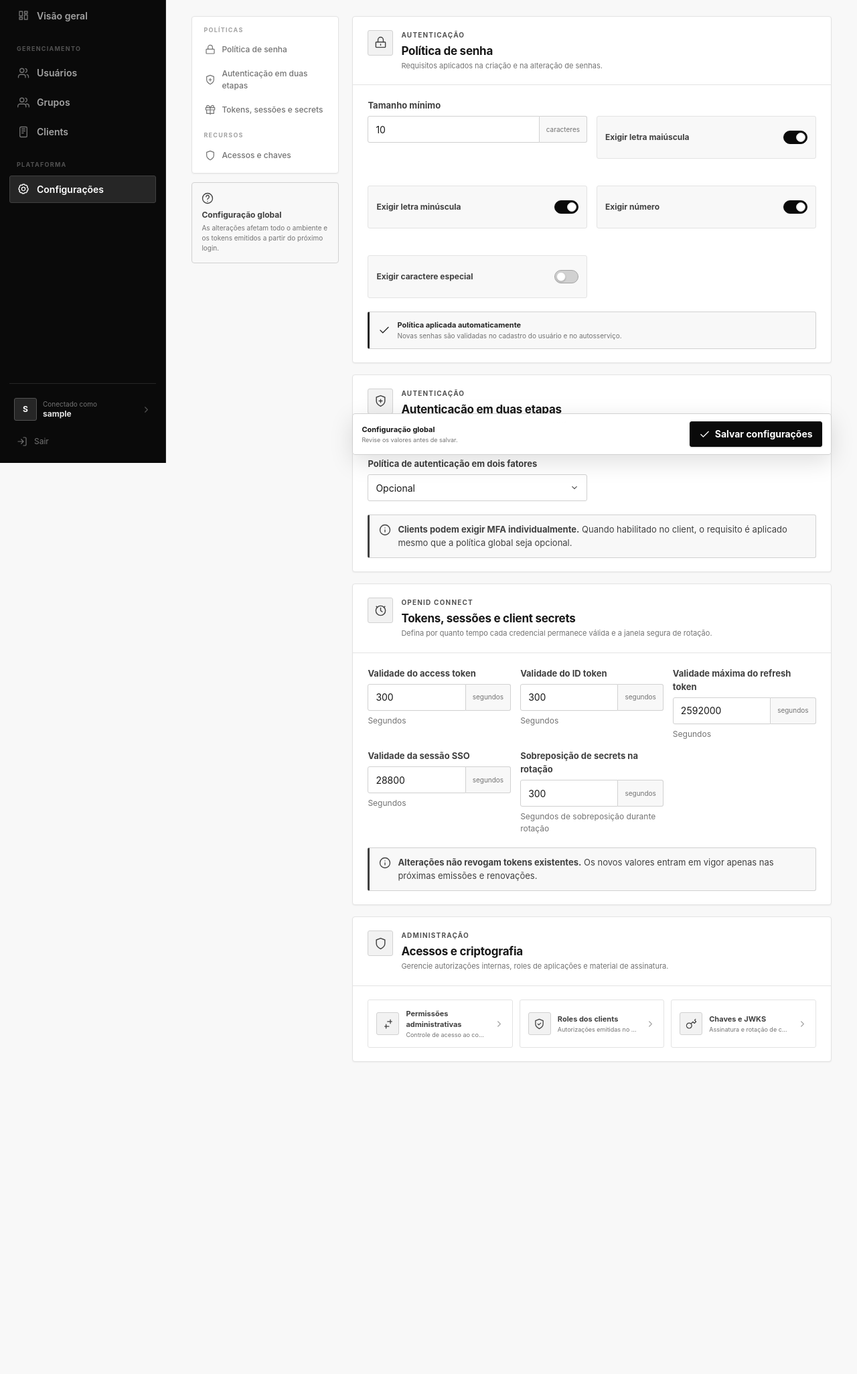
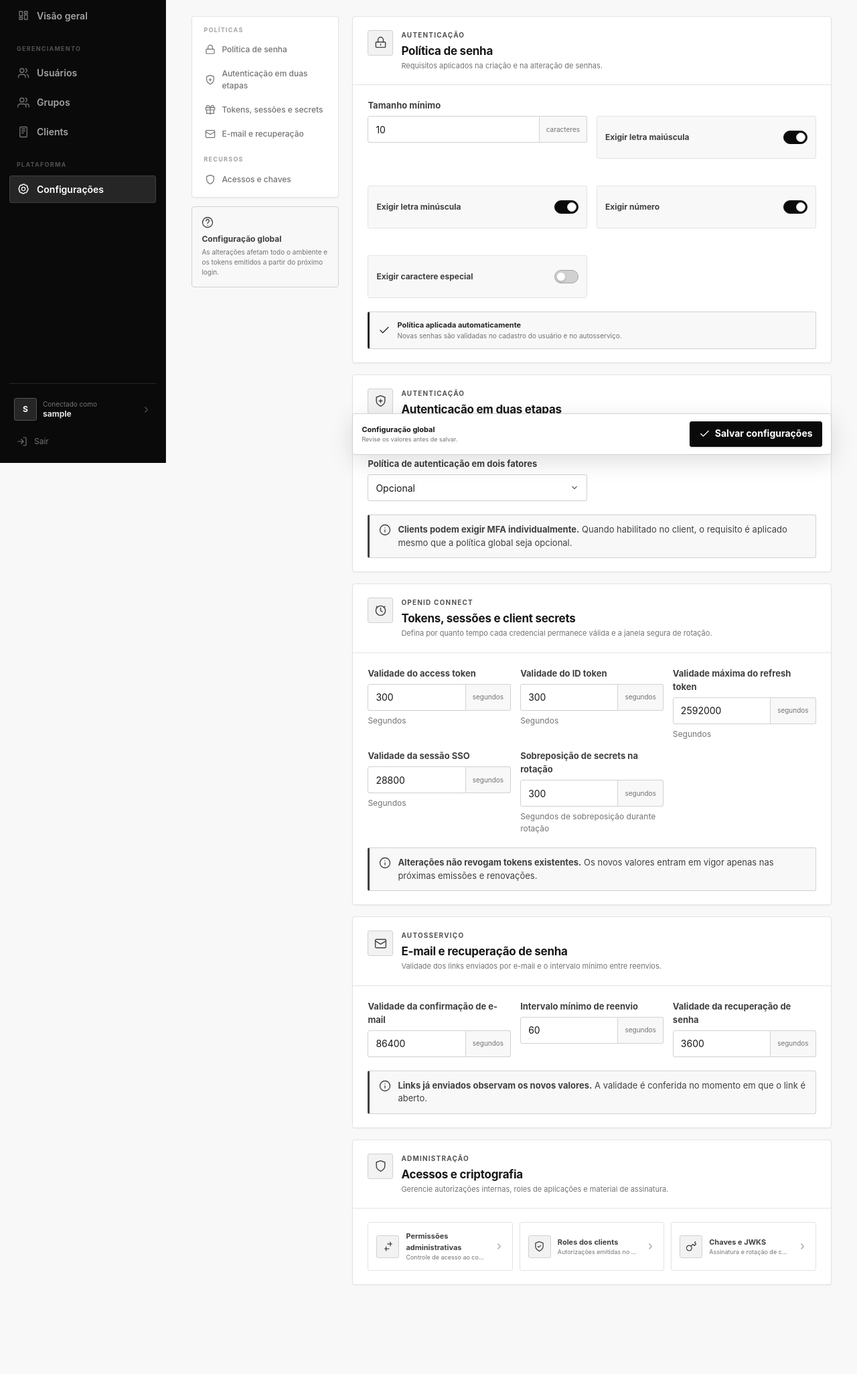
Before and after one commit to alexandrekaspary/Gate-Lite, a Django app: page /console/settings/ in a window 1280 px wide. Shown: the part 109-2160 px from the top of the page at 67% size. Before the commit the page ends 1694 px from the top, so only its background shows below. Run offline with Django 5.2, Linux system fonts and the light colour scheme; the visitor is signed in with stand-in values (Sample User, id 1); data comes from the database, SQL or seed files in the repository.

Commit message:
Add Docker support, database configuration, and email recovery settings
- Introduced Dockerfile for containerization with Gunicorn.
- Created .dockerignore to exclude unnecessary files from Docker context.
- Updated .env.example with PostgreSQL configuration options.
- Modified settings.py to support dynamic database engine selection.
- Enhanced SecurityPolicy model with email confirmation and password reset timeouts.
- Updated forms and views to utilize new SecurityPolicy fields.
- Added UI elements for email and password recovery settings in templates.
- Included tests for new email confirmation and password reset functionalities.

```diff
--- a/identity/forms.py
+++ b/identity/forms.py
@@ -264,8 +264,8 @@ class ClientRoleForm(StyledFormMixin, forms.ModelForm):
 class SecurityPolicyForm(StyledFormMixin, forms.ModelForm):
     class Meta:
         model = SecurityPolicy
-        fields = ("password_min_length","password_require_uppercase","password_require_lowercase","password_require_number","password_require_special","mfa_mode","access_token_ttl","id_token_ttl","refresh_token_ttl","sso_session_ttl","client_secret_grace_period")
-        labels = {"password_min_length":"Tamanho mínimo","password_require_uppercase":"Exigir letra maiúscula","password_require_lowercase":"Exigir letra minúscula","password_require_number":"Exigir número","password_require_special":"Exigir caractere especial","mfa_mode":"Política de autenticação em dois fatores","access_token_ttl":"Validade do access token","id_token_ttl":"Validade do ID token","refresh_token_ttl":"Validade máxima do refresh token","sso_session_ttl":"Validade da sessão SSO","client_secret_grace_period":"Sobreposição de secrets na rotação"}
+        fields = ("password_min_length","password_require_uppercase","password_require_lowercase","password_require_number","password_require_special","mfa_mode","access_token_ttl","id_token_ttl","refresh_token_ttl","sso_session_ttl","client_secret_grace_period","email_confirmation_timeout","email_confirmation_resend_seconds","password_reset_timeout")
+        labels = {"password_min_length":"Tamanho mínimo","password_require_uppercase":"Exigir letra maiúscula","password_require_lowercase":"Exigir letra minúscula","password_require_number":"Exigir número","password_require_special":"Exigir caractere especial","mfa_mode":"Política de autenticação em dois fatores","access_token_ttl":"Validade do access token","id_token_ttl":"Validade do ID token","refresh_token_ttl":"Validade máxima do refresh token","sso_session_ttl":"Validade da sessão SSO","client_secret_grace_period":"Sobreposição de secrets na rotação","email_confirmation_timeout":"Validade da confirmação de e-mail","email_confirmation_resend_seconds":"Intervalo mínimo de reenvio","password_reset_timeout":"Validade da recuperação de senha"}
 
 class MFASetupConfirmForm(StyledFormMixin, forms.Form):
     code=forms.RegexField(r"^\d{6}$",label="Código do aplicativo",widget=forms.TextInput(attrs={"inputmode":"numeric","autocomplete":"one-time-code","maxlength":"6"}))
--- a/identity/models.py
+++ b/identity/models.py
@@ -234,6 +234,9 @@ class SecurityPolicy(models.Model):
     sso_session_ttl = models.PositiveIntegerField(default=28800, help_text="Segundos",validators=[MinValueValidator(300),MaxValueValidator(2592000)])
     client_secret_grace_period = models.PositiveIntegerField(default=300, help_text="Segundos de sobreposição durante rotação",validators=[MaxValueValidator(86400)])
     mfa_mode = models.CharField(max_length=16,choices=MFAMode.choices,default=MFAMode.OPTIONAL)
+    email_confirmation_timeout = models.PositiveIntegerField(default=86400, help_text="Segundos",validators=[MinValueValidator(300),MaxValueValidator(604800)])
+    email_confirmation_resend_seconds = models.PositiveIntegerField(default=60, help_text="Segundos",validators=[MinValueValidator(10),MaxValueValidator(3600)])
+    password_reset_timeout = models.PositiveIntegerField(default=3600, help_text="Segundos",validators=[MinValueValidator(300),MaxValueValidator(604800)])
 
     class Meta: verbose_name = "Política de segurança"
     @classmethod
--- a/identity/tests_ui.py
+++ b/identity/tests_ui.py
@@ -465,6 +465,9 @@ class PolicyAndRouteContractTests(TestCase):
                 "refresh_token_ttl": 3600,
                 "sso_session_ttl": 7200,
                 "client_secret_grace_period": 120,
+                "email_confirmation_timeout": 43200,
+                "email_confirmation_resend_seconds": 90,
+                "password_reset_timeout": 1800,
             },
         )
         self.assertRedirects(
@@ -476,6 +479,9 @@ class PolicyAndRouteContractTests(TestCase):
         self.assertEqual(policy.mfa_mode, SecurityPolicy.MFAMode.ALL)
         self.assertEqual(policy.access_token_ttl, 420)
         self.assertEqual(policy.client_secret_grace_period, 120)
+        self.assertEqual(policy.email_confirmation_timeout, 43200)
+        self.assertEqual(policy.email_confirmation_resend_seconds, 90)
+        self.assertEqual(policy.password_reset_timeout, 1800)
         self.assertTrue(
             AuditEvent.objects.filter(
                 actor=operator, action="security_policy.updated"
--- a/identity/views.py
+++ b/identity/views.py
@@ -13,6 +13,9 @@ from django.contrib.auth import update_session_auth_hash
 from django.contrib.auth import login as auth_login
 from django.contrib.auth.forms import AuthenticationForm, PasswordChangeForm
 from django.contrib.auth.models import Group, Permission, User
+from django.contrib.auth.tokens import PasswordResetTokenGenerator
+from django.utils.crypto import constant_time_compare
+from django.utils.http import base36_to_int
 from django.core.exceptions import PermissionDenied
 from django.core.paginator import Paginator
 from django.db import transaction
@@ -386,6 +389,24 @@ def account_email_confirm(request):
     return response
 
 
+class PolicyPasswordResetTokenGenerator(PasswordResetTokenGenerator):
+    """check_token do Django com a validade lida da política persistida no banco."""
+    def check_token(self, user, token):
+        if not (user and token):
+            return False
+        try:
+            ts_b36, _ = token.split("-")
+            ts = base36_to_int(ts_b36)
+        except ValueError:
+            return False
+        for secret in [self.secret, *self.secret_fallbacks]:
+            if constant_time_compare(self._make_token_with_timestamp(user, ts, secret), token):
+                break
+        else:
+            return False
+        return (self._num_seconds(self._now()) - ts) <= SecurityPolicy.load().password_reset_timeout
+
+
 class VerifiedPasswordResetView(auth_views.PasswordResetView):
     form_class=VerifiedEmailPasswordResetForm
     template_name="registration/password_reset_form.html"
@@ -410,6 +431,7 @@ class VerifiedPasswordResetDoneView(auth_views.PasswordResetDoneView):
 
 class SecurePasswordResetConfirmView(auth_views.PasswordResetConfirmView):
     form_class=SecureSetPasswordForm
+    token_generator=PolicyPasswordResetTokenGenerator()
     template_name="registration/password_reset_confirm.html"
     success_url=reverse_lazy("password-reset-complete")
 
--- a/requirements.txt
+++ b/requirements.txt
@@ -1,3 +1,5 @@
 Django==5.2.16
 PyJWT[crypto]==2.13.0
 qrcode==8.2
+psycopg[binary]==3.2.13
+gunicorn==26.0.0
--- a/static/css/console.css
+++ b/static/css/console.css
@@ -127,9 +127,8 @@
 .getting-started { padding-bottom: 20px; }
 .setup-steps { display: grid; grid-template-columns: repeat(3, minmax(0, 1fr)); gap: 0; margin: 20px 0 0; padding: 0; list-style: none; }
 .setup-steps li { position: relative; display: flex; min-width: 0; gap: 11px; padding-right: 24px; }
-.setup-steps li:not(:last-child)::after { content: ""; position: absolute; z-index: 0; top: 15px; right: 7px; left: 34px; height: 1px; background: var(--line); }
-.setup-steps li > span { position: relative; z-index: 1; display: grid; width: 30px; height: 30px; flex: 0 0 auto; place-items: center; border: 1px solid var(--gray-500); border-radius: 50%; color: var(--gray-900); background: var(--gray-0); font-size: 11px; font-weight: 750; }
-.setup-steps li div { position: relative; z-index: 1; min-width: 0; background: var(--surface); }
+.setup-steps li > span { display: grid; width: 30px; height: 30px; flex: 0 0 auto; place-items: center; border: 1px solid var(--gray-500); border-radius: 50%; color: var(--gray-900); background: var(--gray-0); font-size: 11px; font-weight: 750; }
+.setup-steps li div { min-width: 0; }
 .setup-steps strong { color: var(--ink-soft); font-size: 13px; }
 .setup-steps p { margin: 3px 0 0; color: var(--muted); font-size: 11px; line-height: 1.5; }
 
@@ -396,7 +395,6 @@
   .filterbar .btn { flex: 1; }
   .setup-steps { grid-template-columns: 1fr; gap: 16px; }
   .setup-steps li { padding-right: 0; }
-  .setup-steps li:not(:last-child)::after { top: 30px; right: auto; bottom: -17px; left: 15px; width: 1px; height: auto; }
   .form-fields, .wizard-panel { grid-template-columns: 1fr; }
   .field-wrapper { grid-column: auto !important; }
   .checkbox-field > .control-label-spacer,
--- a/templates/account/base.html
+++ b/templates/account/base.html
@@ -20,8 +20,6 @@
         <span class="brand-copy"><strong>GateLite</strong><small>Minha conta</small></span>
       </a>
       <nav class="account-nav" aria-label="Navegação da conta">
-        <a class="btn ghost" href="{% url 'account-profile-edit' %}"><svg aria-hidden="true" viewBox="0 0 24 24"><path d="M20 21a8 8 0 0 0-16 0M12 13a5 5 0 1 0 0-10 5 5 0 0 0 0 10Z"/></svg>Perfil</a>
-        <a class="btn ghost" href="{% url 'account-mfa' %}"><svg aria-hidden="true" viewBox="0 0 24 24"><path d="M12 22s8-4 8-10V5l-8-3-8 3v7c0 6 8 10 8 10Z"/><path d="M9 12h6M12 9v6"/></svg>Segurança</a>
         {% if perms.identity.view_identity_console %}
         <a class="btn ghost" href="{% url 'console:dashboard' %}"><svg aria-hidden="true" viewBox="0 0 24 24"><path d="M4 13h6V4H4v9Zm0 7h6v-4H4v4Zm10 0h6v-9h-6v9Zm0-16v4h6V4h-6Z"/></svg>Console</a>
         {% endif %}
--- a/templates/console/settings.html
+++ b/templates/console/settings.html
@@ -12,6 +12,7 @@
       <a href="#password"><svg aria-hidden="true" viewBox="0 0 24 24"><rect x="3" y="11" width="18" height="10" rx="1"/><path d="M7 11V7a5 5 0 0 1 10 0v4"/></svg>Política de senha</a>
       <a href="#mfa"><svg aria-hidden="true" viewBox="0 0 24 24"><path d="M12 22s8-4 8-10V5l-8-3-8 3v7c0 6 8 10 8 10Z"/><path d="M9 12h6M12 9v6"/></svg>Autenticação em duas etapas</a>
       <a href="#tokens"><svg aria-hidden="true" viewBox="0 0 24 24"><path d="M20 12v8H4v-8M2 7h20v5H2zM12 22V7M7 7c-1.5 0-3-1-3-2.5S5.5 2 7 2c2 0 5 5 5 5s3-5 5-5c1.5 0 3 1 3 2.5S18.5 7 17 7"/></svg>Tokens, sessões e secrets</a>
+      <a href="#email"><svg aria-hidden="true" viewBox="0 0 24 24"><rect x="2" y="4" width="20" height="16" rx="2"/><path d="m22 7-10 6L2 7"/></svg>E-mail e recuperação</a>
       <p class="nav-label">Recursos</p>
       <a href="#access"><svg aria-hidden="true" viewBox="0 0 24 24"><path d="M12 22s8-4 8-10V5l-8-3-8 3v7c0 6 8 10 8 10Z"/></svg>Acessos e chaves</a>
     </nav>
@@ -33,7 +34,7 @@
       </div>
 
       <div class="settings-grid">
-        {% for field in form %}{% if 'password_' in field.name %}
+        {% for field in form %}{% if 'password_' in field.name and 'reset' not in field.name %}
         <div class="setting-field {% if field.field.widget.input_type == 'checkbox' %}setting-toggle{% endif %} {% if field.errors %}has-error{% endif %}">
           {% if field.field.widget.input_type == 'checkbox' %}
           <span class="control-label-spacer" aria-hidden="true"></span>
@@ -104,6 +105,28 @@
       </div>
     </section>
 
+    <section class="panel settings-section" id="email">
+      <div class="settings-section-header">
+        <span class="section-icon"><svg aria-hidden="true" viewBox="0 0 24 24"><rect x="2" y="4" width="20" height="16" rx="2"/><path d="m22 7-10 6L2 7"/></svg></span>
+        <div><p class="eyebrow">Autosserviço</p><h2>E-mail e recuperação de senha</h2><p>Validade dos links enviados por e-mail e o intervalo mínimo entre reenvios.</p></div>
+      </div>
+
+      <div class="token-grid">
+        {% for field in form %}{% if field.name == 'email_confirmation_timeout' or field.name == 'email_confirmation_resend_seconds' or field.name == 'password_reset_timeout' %}
+        <div class="token-field {% if field.errors %}has-error{% endif %}">
+          <label for="{{ field.id_for_label }}">{{ field.label }}</label>
+          <div class="input-with-suffix">{{ field }}<span>segundos</span></div>
+          {% for error in field.errors %}<span class="field-error" role="alert">{{ error }}</span>{% endfor %}
+        </div>
+        {% endif %}{% endfor %}
+      </div>
+
+      <div class="info-callout">
+        <svg aria-hidden="true" viewBox="0 0 24 24"><circle cx="12" cy="12" r="10"/><path d="M12 16v-4M12 8h.01"/></svg>
+        <p><strong>Links já enviados observam os novos valores.</strong> A validade é conferida no momento em que o link é aberto.</p>
+      </div>
+    </section>
+
     <section class="panel settings-section" id="access">
       <div class="settings-section-header">
         <span class="section-icon"><svg aria-hidden="true" viewBox="0 0 24 24"><path d="M12 22s8-4 8-10V5l-8-3-8 3v7c0 6 8 10 8 10Z"/></svg></span>
```
Also changed, not shown: gatelite/settings.py (+21 -4 lines), identity/email_verification.py (+5 -4 lines), README.md, identity/migrations/0015_securitypolicy_email_confirmation_resend_seconds_and_more.py (added), 3 other files.
